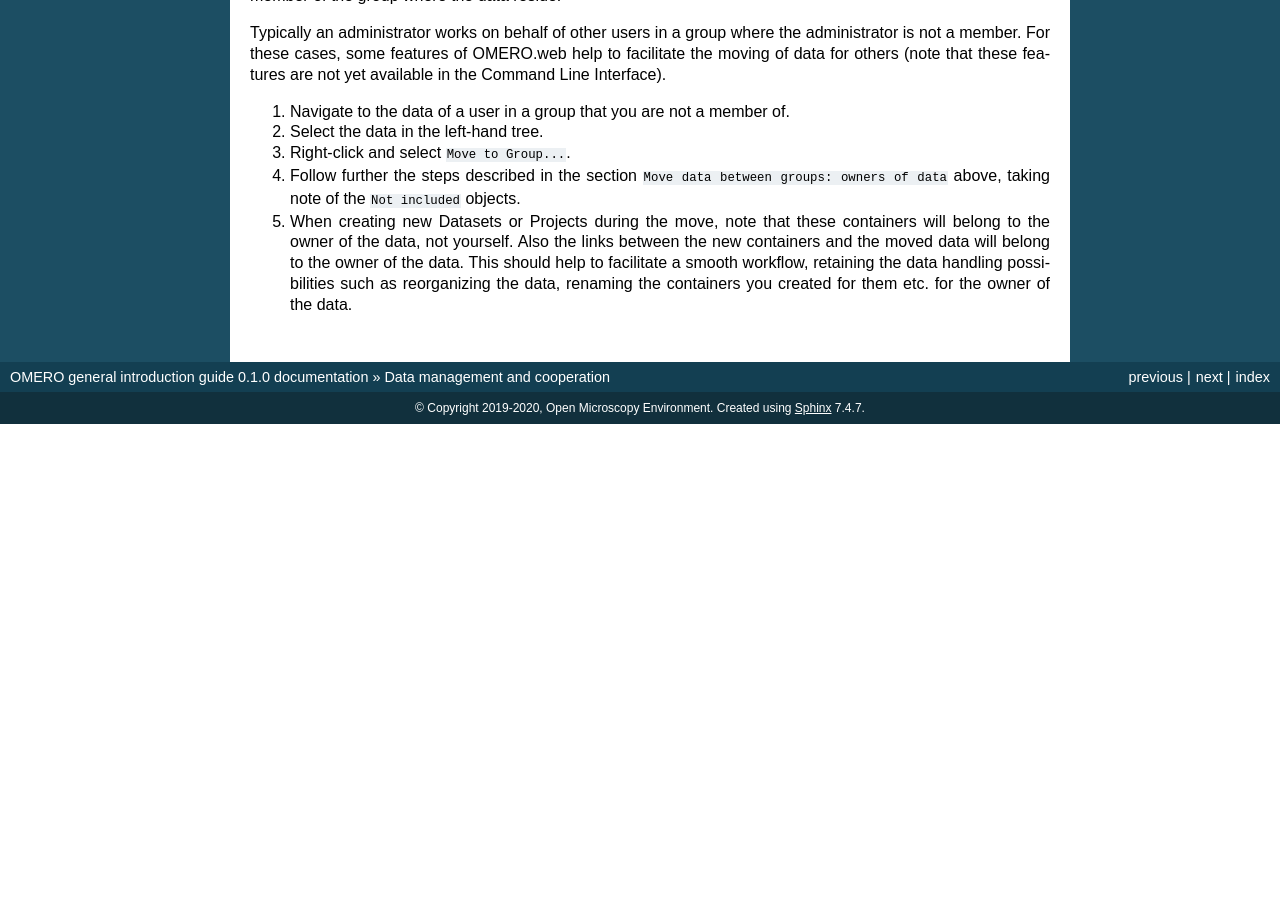
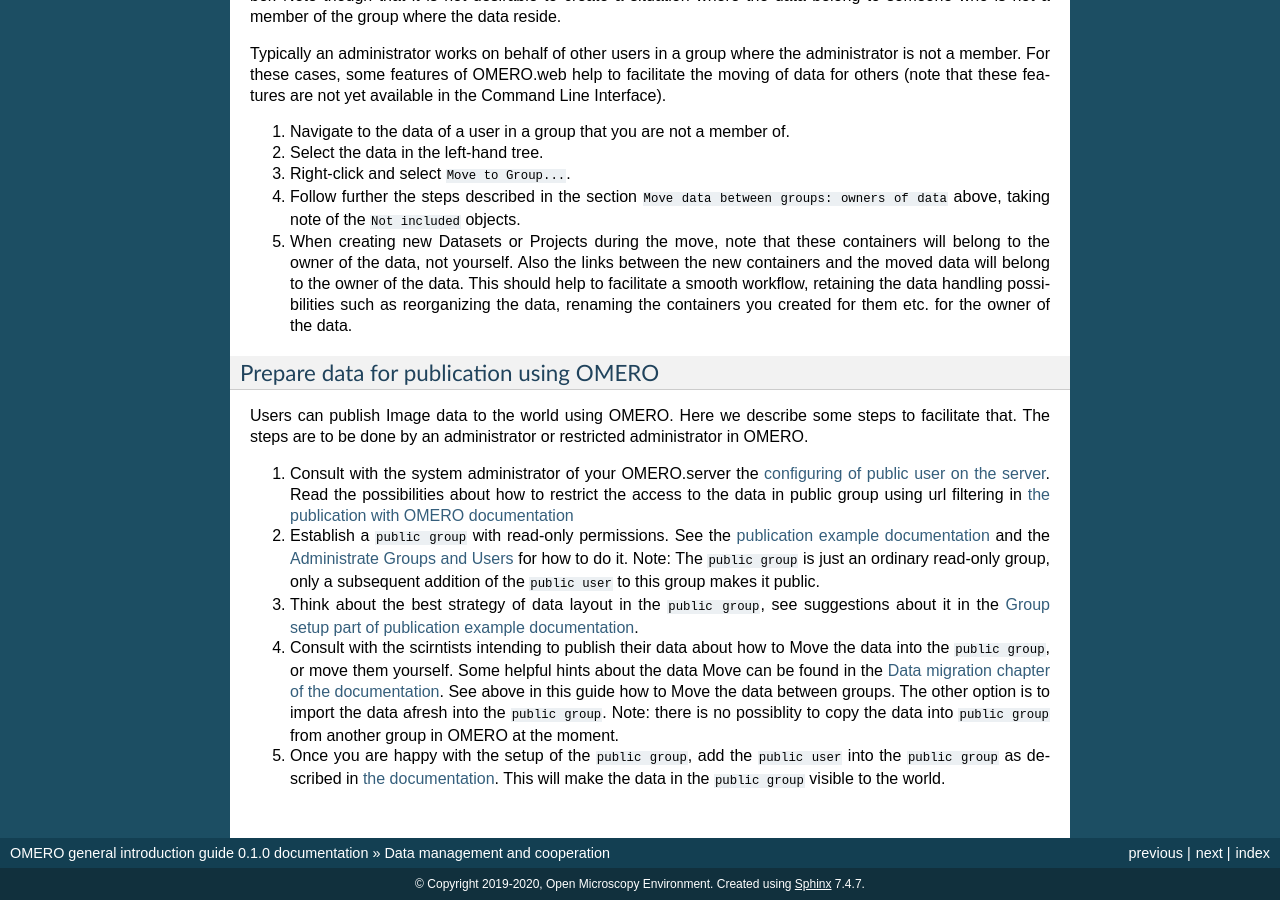
Before and after one commit to ome/omero-guide-introduction, a Sphinx documentation site: the page built from docs/data-management.rst, in a window 1280 px wide and 900 px high, scrolled down 6592 px. Built offline with Sphinx 7.4.7, drawn with Linux system fonts in a browser that asks for light colours; before the commit the page ends 7016 px from its top, so only the background shows below that; some of the changed text lies outside the part shown.

Commit message:
Add publication workflow

```diff
--- a/docs/data-management.rst
+++ b/docs/data-management.rst
@@ -27,6 +27,8 @@
 -  How to move the data between groups if you are data owner.
 
 -  How to move the data between groups if you are an administrator working on behalf of others.
+
+-  How to prepare data for publication using the OMERO.web.
 
 Setup
 -----
@@ -208,6 +210,20 @@
 
 #. When creating new Datasets or Projects during the move, note that these containers will belong to the owner of the data, not yourself. Also the links between the new containers and the moved data will belong to the owner of the data. This should help to facilitate a smooth workflow, retaining the data handling possibilities such as reorganizing the data, renaming the containers you created for them etc. for the owner of the data.
 
+Prepare data for publication using OMERO
+~~~~~~~~~~~~~~~~~~~~~~~~~~~~~~~~~~~~~~~~
+
+Users can publish Image data to the world using OMERO. Here we describe some steps to facilitate that. The steps are to be done by an administrator or restricted administrator in OMERO.
+
+#. Consult with the system administrator of your OMERO.server the `configuring of public user on the server <https://docs.openmicroscopy.org/omero/latest/sysadmins/public.html>`_. Read the possibilities about how to restrict the access to the data in public group using url filtering in `the publication with OMERO documentation <https://docs.openmicroscopy.org/omero/latest/sysadmins/public.html>`_
+
+#. Establish a ``public group`` with read-only permissions. See the `publication example documentation <https://docs.openmicroscopy.org/omero/5.6.1/sysadmins/public.html#full-example-of-hosting-data-for-a-publication>`_ and the :doc:`group-user-management` for how to do it. Note: The ``public group`` is just an ordinary read-only group, only a subsequent addition of the ``public user`` to this group makes it public.
+
+#. Think about the best strategy of data layout in the ``public group``, see suggestions about it in the `Group setup part of publication example documentation <https://docs.openmicroscopy.org/omero/5.6.1/sysadmins/public.html#full-example-of-hosting-data-for-a-publication>`_.
+
+#. Consult with the scirntists intending to publish their data about how to Move the data into the ``public group``, or move them yourself. Some helpful hints about the data Move can be found in the `Data migration chapter of the documentation <https://docs.openmicroscopy.org/omero/latest/sysadmins/public.html#data-migration>`_. See above in this guide how to Move the data between groups. The other option is to import the data afresh into the ``public group``. Note: there is no possiblity to copy the data into ``public group`` from another group in OMERO at the moment.
+
+#. Once you are happy with the setup of the ``public group``, add the ``public user`` into the ``public group`` as described in `the documentation <https://docs.openmicroscopy.org/omero/latest/sysadmins/public.html>`_.  This will make the data in the ``public group`` visible to the world.
 
 .. |image0| image:: images/management1.png
    :height: 3.4592in
```
